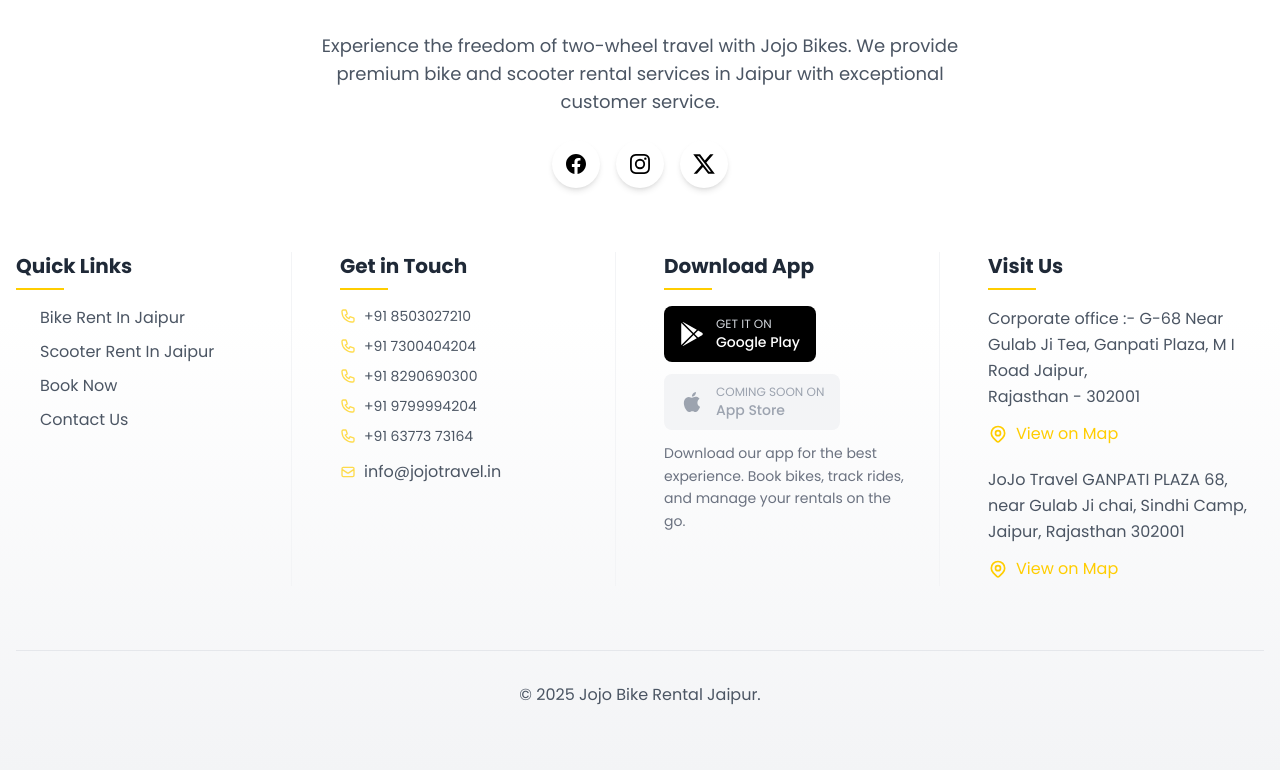
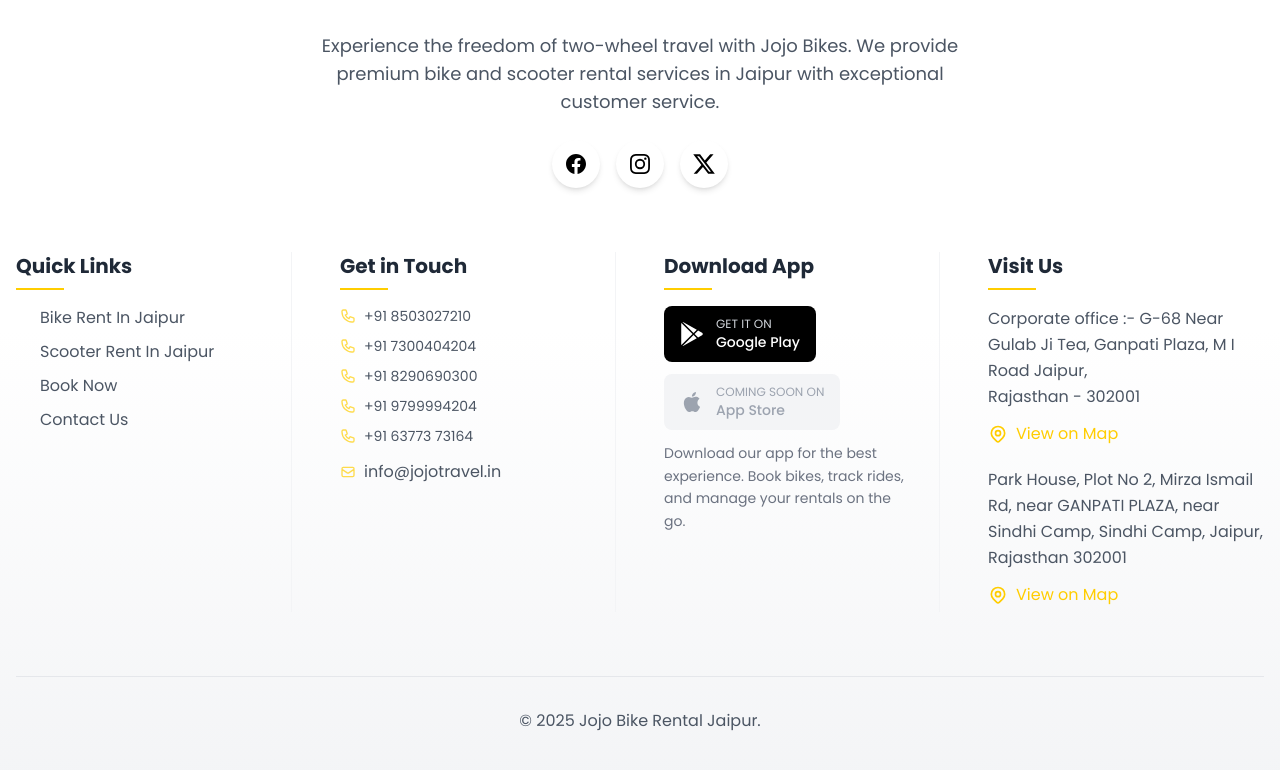
Before and after one commit to rahulprajapat8040/jojonew, a Next.js app: page / in a window 1280 px wide. Shown: the part 8089-8859 px from the top of the page. Built offline with nearby package versions, Linux system fonts and the light colour scheme.

Commit message:
location changed to footer

```diff
--- a/src/components/common/Footer.jsx
+++ b/src/components/common/Footer.jsx
@@ -176,9 +176,9 @@
                         </div>
                         <div className="space-y-3">
                             <p className="text-gray-600 leading-relaxed">
-                                JoJo Travel GANPATI PLAZA 68, near Gulab Ji chai, Sindhi Camp, Jaipur, Rajasthan 302001
+                                Park House, Plot No 2, Mirza Ismail Rd, near GANPATI PLAZA, near Sindhi Camp, Sindhi Camp, Jaipur, Rajasthan 302001
                             </p>
-                            <Link href="https://maps.app.goo.gl/r6WEyfYY1tntUhui8"
+                            <Link href="https://maps.app.goo.gl/xNe4HALFpxkUAv8e8"
                                 target="_blank"
                                 className="inline-flex items-center text-primaryColor hover:text-primaryColor/80 transition-colors gap-2 group w-fit">
                                 <svg className="w-5 h-5" fill="none" stroke="currentColor" viewBox="0 0 24 24">
```
